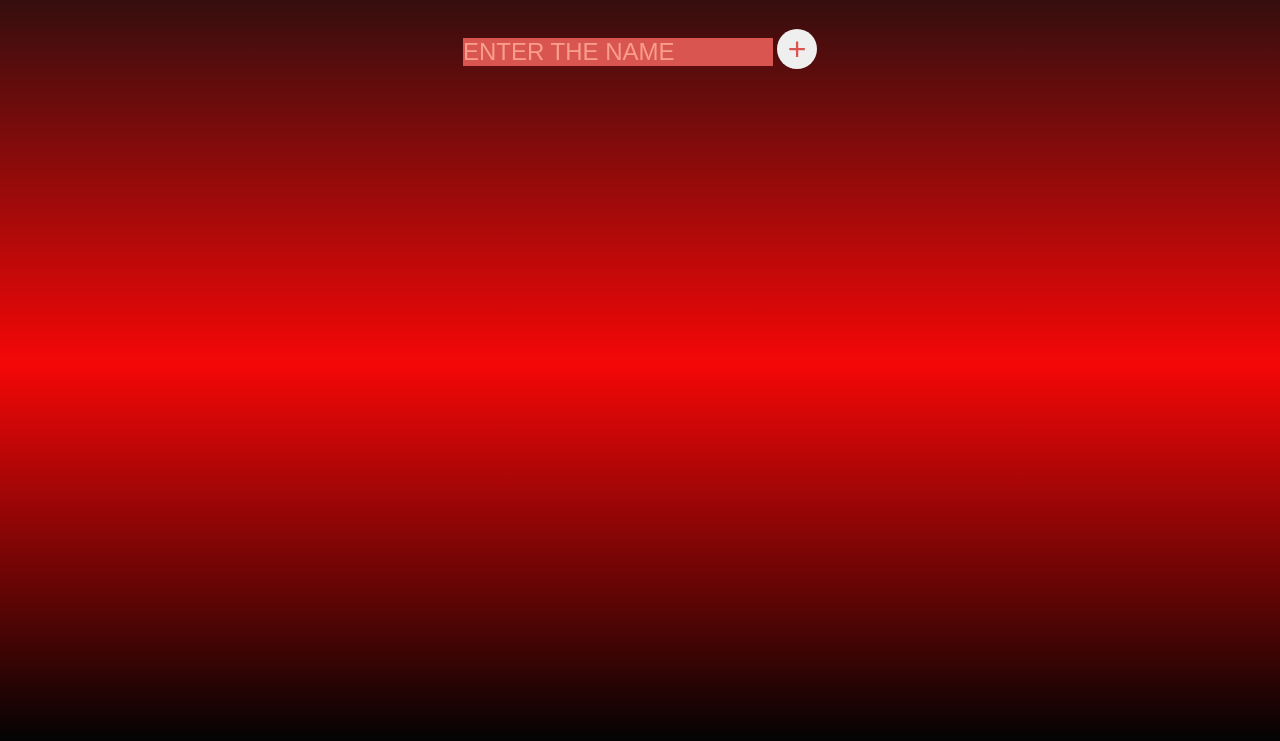
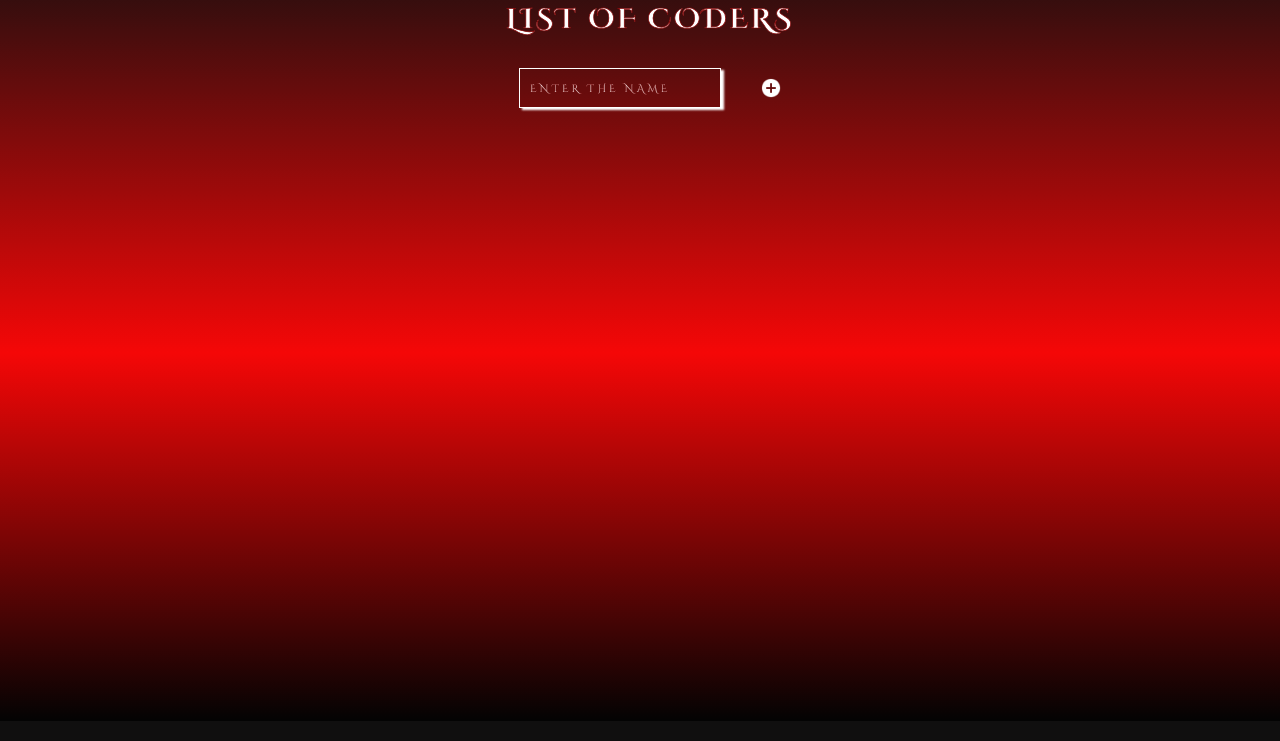
Before and after one commit to carlaluppi/thenun, a website: page CodersList.html in a window 1280 px wide. Shown: the part 79-820 px from the top of the page. Drawn offline with Linux system fonts and the light colour scheme.

Commit message:
VIEW: Coder List without Local Storage

```diff
--- a/CodersList.html
+++ b/CodersList.html
@@ -9,18 +9,20 @@
     <link rel="stylesheet" href="./css/dom.css">
 </head>
 
-<body>
+<body class="codeList">
 
     <h1>LIST OF CODERS</h1>
 
-    <form action="#" id="coderInput">
-        <input type="text" placeholder="ENTER THE NAME" autofocus>
-        <input type="submit" value="+" id="addBtn">
-    </form>
+    <span class="inputButton">
+        <form action="#" id="coderInput">
+            <input type="text" placeholder="ENTER THE NAME" autofocus>
+        </form>
+        <!-- <input type="submit" value="+" id="addBtn"> -->
+        <img src="./images/add.png" class="addBtn">
+    </span>
 
     <div id="list" class="list-container">
-
-
+        <!-- <img src="./images/delete.png" class="closeBtn"> -->
     </div>
 
     <div id="statutus">
@@ -29,6 +31,7 @@
 
 
 
+
     <script src="./js/dom.js"></script>
 </body>
 
--- a/css/dom.css
+++ b/css/dom.css
@@ -1,4 +1,5 @@
 @import url('https://fonts.googleapis.com/css2?family=Cinzel+Decorative:wght@400;700;900&display=swap');
+
 :root {
     --orange: #d95550;
     --lightOrange: #dd6662;
@@ -12,66 +13,84 @@
 * {
     margin: 0;
     padding: 0;
+    font-family: var(--cinzel);
 }
 
 
 
-body {
+.codeList {
 
     /* background-color: var(--orange); */
     background-color: #100f0f;
     background-image: linear-gradient(180deg, #100f0f 1%, #f50707 54%, #030303 100%);
-
     background-repeat: no-repeat;
     height: 100vh;
-    font-family: var(--cinzel);
+    margin-left: 20px;
+    display: flex;
+    flex-direction: column;
+    align-items: center;
+    gap: 30px;
 }
 
 
 h1 {
-    margin-top: 20px;
-    color: var(--white);
-    text-align: center;
+    margin-top: 80px;
+    letter-spacing: 0.1em;
+    font-size: 28px;
+    font-weight: 600;
+    color: #FFFFFF;
+    -webkit-text-stroke: 0.7px #86090A;
+
+}
+.inputButton{
+    display: flex;
+    justify-content: left;
+    align-items: center;
+    gap: 40px;
 }
 
 form {
-
-    width: 400px;
-    margin: 45px auto;
+    width: 200px;
     text-align: center;
-
-
+    border: 1px solid #FFFFFF;
+    box-shadow: 3px 2px 2px #FFFFFF;
 }
 
 form input[type="text"] {
-    background-color: var(--orange);
+    background: none;
     color: var(--white);
+    -webkit-text-stroke: 0.2px #86090A;
     border-style: none;
-    font-size: 1.5em;
+    padding: 10px 10px 10px 10px;
 }
 
 
 form input[type="text"]::placeholder {
-    color: var(--veryLightOrange);
+    color: var(--white);
+    border: none;
+    font-size: 0.8em;
+    letter-spacing: 0.3em;
 }
 
 form input[type="text"]:focus {
     outline: none;
 }
 
-form input[type="submit"] {
-    font-size: 2em;
-    width: 40px;
-    height: 40px;
+.addBtn {
+    font-size: 1em;
+    width: 20px;
+    height: 20px;
     border-radius: 50%;
     border-style: none;
-    color: var(--orange);
+    color: rgb(143, 11, 11);
 }
 
-form input[type="submit"]:hover {
-    border-color: var(--veryLightOrange);
+
+
+.addBtn:hover {
+    background-color: black;
     cursor: pointer;
-    color: var(--white);
+    color: rgb(143, 11, 11);
 }
 
 
@@ -79,6 +98,9 @@ form input[type="submit"]:hover {
 .list-container {
     width: 400px;
     margin: 0 auto;
+    display: flex;
+    flex-direction: column;
+    align-items: center;
 }
 
 .task-container {
@@ -86,16 +108,18 @@ form input[type="submit"]:hover {
     display: flex;
     justify-content: space-between;
     margin-bottom: 6px;
-    padding: 16px;
+    padding: 13px;
     border-radius: 4px;
-    font-size: 1.1em;
+    width: 40%;
+    font-size: 1.0em;
     font-weight: 500;
     color: var(--white);
+
 }
 
 .closeBtn {
-    width: 15px;
-    height: 15px;
+    width: 20px;
+    height: 20px;
 }
 
 .closeBtn:hover {
--- a/css/style.css
+++ b/css/style.css
@@ -1,3 +1,4 @@
+@import url("https://fonts.googleapis.com/css2?family=Cinzel+Decorative:wght@400;700;900&family=Inter:wght@200;300&display=swap");
 body {
   background: #000;
 }
--- a/js/dom.js
+++ b/js/dom.js
@@ -1,40 +1,24 @@
-function square() {
 
-    let redElement = document.getElementById('red');
-    let poe = 0;
-    let animation = setInterval(anim, 5);
 
-    function anim() {
-        if (poe == 350) {
-            clearInterval(animation);
-        } else {
-
-            poe++;
-            redElement.style.top = poe + "px";
-            redElement.style.left = poe + "px";
-        }
-
-    }
-
-}
-
-// btnexample.addEventListener('click', ( => {
-//     console.
-// }))
+//Add Coder from Front
 
 let IdCounter = 0;
 const input = document.querySelector('input[type="text"]');
+const add = document.querySelector('addBtn')
 
 coderInput.addEventListener('submit', (e) => {
     e.preventDefault();
-    addName();
+    if (input.value.trim().length != 0) {
+
+        addName();
+    }
 });
 
 list.addEventListener('click', (e) => {
     // console.log(e.srcElement.nodeName);
-    if(e.srcElement.nodeName == 'INPUT'){
+    if (e.srcElement.nodeName == 'INPUT') {
         updateStats();
-    } else if(e.srcElement.nodeName == 'IMG') {
+    } else if (e.srcElement.nodeName == 'IMG') {
         // console.log(e.srcElement.parentNode.id);
         deleteName(e.srcElement.parentNode.id);
     }
@@ -42,15 +26,15 @@ list.addEventListener('click', (e) => {
 })
 
 let addName = () => {
-    IdCounter ++;
+    IdCounter++;
     let newValue = input.value;
     list.innerHTML += `
     <div class="task-container" id="${IdCounter}">
         <label>
-            <input type="checkbox">
             ${newValue}
         </label>
-        <img src="" class="closeBtn">
+
+        <img src="./images/delete.png" class="closeBtn">
     </div>
     `
 
```
Also changed, not shown: images/add.png (added), images/delete.png (added), 1 other file.
